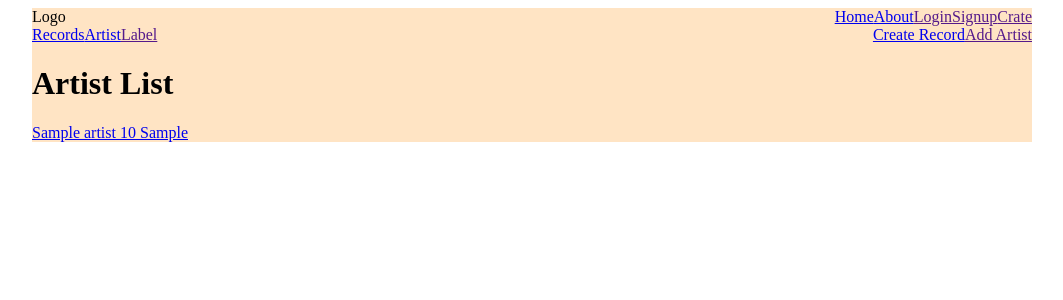
After one commit to christopher-k-c/SEI-64_PROJECT_THREE, a Django app: page /artists/ in a window 1280 px wide. The commit adds this page. Shown: the top 300 px of the page, without its empty margins (108-1171 px from the left). Run offline with Django 4.2, Linux system fonts and the light colour scheme; tables that the repository leaves empty hold one stand-in row (values such as "Sample post").

Commit message:
Artist Model Creation

```diff
--- a/thephonograph/main_app/admin.py
+++ b/thephonograph/main_app/admin.py
@@ -1,7 +1,8 @@
 from django.contrib import admin
-from .models import Record, Tracklist
+from .models import Record, Tracklist, Artist
 # Register your models here.
 
 
 admin.site.register(Record),
 admin.site.register(Tracklist),
+admin.site.register(Artist),
--- a/thephonograph/main_app/forms.py
+++ b/thephonograph/main_app/forms.py
@@ -1,9 +1,9 @@
-from dataclasses import fields
-from pyexpat import model
 from django.forms import ModelForm
 from .models import Tracklist
+from django import forms
+# test
 
-class TracklistForm(ModelForm):
+class TracklistForm(forms.ModelForm):
 
     class Meta:
         model = Tracklist
--- a/thephonograph/main_app/models.py
+++ b/thephonograph/main_app/models.py
@@ -6,6 +6,16 @@ from datetime import date
 
 # Create your models here.
 
+class Artist(models.Model):
+    artist_name = models.CharField(max_length=100)
+    artist_age = models.IntegerField(100)
+    artist_location = models.CharField(max_length=100)
+
+    def __str__(self):
+        return self.artist_name
+
+    def get_absolute_url(self):
+        return reverse('artists_detail', kwargs={"pk": self.id})
 
 
 
@@ -18,6 +28,7 @@ class Record(models.Model):
     release_date = models.DateField()
     image = models.URLField(max_length=1000)
     image_two = models.URLField(max_length=1000, blank=True, null=True)
+    artists = models.ManyToManyField(Artist)
 
     def __str__(self):
         return self.name
--- a/thephonograph/main_app/templates/base.html
+++ b/thephonograph/main_app/templates/base.html
@@ -37,8 +37,8 @@
         <nav class="bottom-nav">
 
             <div class="bottom-link-container">
-                <div> <a href="{% url 'records_index% }"> Records </a></div>
-                <div> <a href=""> Artist </a></div>
+                <div> <a href="{% url 'records_index' % }"> Records </a></div>
+                <div> <a href="{% url 'artists_index' % }"> Artist </a></div>
                 <div> <a href=""> Label </a></div>
             </div>
 
--- /dev/null
+++ b/thephonograph/main_app/templates/main_app/artist_list.html
@@ -0,0 +1,19 @@
+{% extends 'base.html' %}
+
+{% block content %}
+
+<h1> Artist List</h1>
+
+{% for artist in artist_list %}
+
+<a href="{% url 'artists_detail' artist.id%}">
+    <div>
+        <span>{{ artist.artist_name }}</span>
+        <span>{{ artist.artist_age }}</span>
+        <span>{{ artist.artist_location }}</span>
+    </div>
+</a>
+
+{% endfor %}
+
+{% endblock %}
--- a/thephonograph/main_app/templates/main_app/record_detail.html
+++ b/thephonograph/main_app/templates/main_app/record_detail.html
@@ -12,7 +12,9 @@
         <img class="image-details-page" src={{record.image}} >
     </div>
 
+
    <div class="record-details-container">
+        <!-- Artists: {{ artist.artist_name }} -->
         Name: {{ record.name }}
         Label: {{ record.label }}
         Genre: {{ record.genre }}
--- a/thephonograph/main_app/urls.py
+++ b/thephonograph/main_app/urls.py
@@ -19,4 +19,21 @@ urlpatterns = [
     path('records/<int:record_id>/add_tracklist/', views.add_tracklist, name='add_tracklist'),
 
 
+
+    # Artists Display All
+    path('artists/', views.ArtistList.as_view(), name = 'artists_index'),
+    # # Artist Display Detail
+    path('artists/<int:pk>/', views.ArtistDetail.as_view(), name = 'artists_detail'),
+    # # Artist Creation
+    # path('artists/create', views.ArtistCreate.as_view(), name = 'artists_create'),
+    # # Artist Update
+    path('artists/<int:pk>/update', views.ArtistUpdate.as_view(), name = 'artists_update'),
+    # # Artist Delete
+    path('artists/<int:pk>/delete', views.ArtistDelete.as_view(), name = 'artists_delete'),
+
+
+    # Associate a Artist with Records (M:M)
+
+
+
 ]
--- a/thephonograph/main_app/views.py
+++ b/thephonograph/main_app/views.py
@@ -2,7 +2,7 @@ from django.shortcuts import render, redirect
 from django.http import HttpResponse
 
 from .forms import TracklistForm
-from .models import Record
+from .models import Artist, Record
 
 from django.views.generic.edit import CreateView, UpdateView, DeleteView
 from django.views.generic import ListView, DetailView
@@ -16,6 +16,22 @@ def home(request):
 def about(request):
     return render(request, 'about.html')
 
+class ArtistList(ListView):
+    model = Artist
+
+class ArtistDetail(DetailView):
+    model = Artist
+
+# Need to add createView here
+
+class ArtistUpdate(UpdateView):
+    model = Artist
+    fields = ['artist_name','artist_location']
+
+class ArtistDelete(DeleteView):
+    model = Artist
+    success_url = '/artists/'
+
 
 class RecordList(ListView):
     model = Record
@@ -23,22 +39,17 @@ class RecordList(ListView):
 class RecordDetail(DetailView):
     model = Record
 
-
 class RecordCreate(CreateView):
     model = Record
     field =  '__all__'
-
 
 class RecordUpdate(UpdateView):
     model = Record
     fields = '__all__'
 
-
 class RecordDelete(DeleteView):
     model = Record
     success_url = '/records/'
-
-
 
 def add_tracklist(request, record_id):
     form = TracklistForm(request.POST)
```
Also changed, not shown: thephonograph/main_app/templates/main_app/artist_confirm_delete.html (added, +20 -0 lines), thephonograph/main_app/templates/main_app/artist_detail.html (added, +32 -0 lines), thephonograph/main_app/templates/main_app/artist_form.html (added, +26 -0 lines), thephonograph/main_app/migrations/0004_auto_20220627_1303.py (added).
